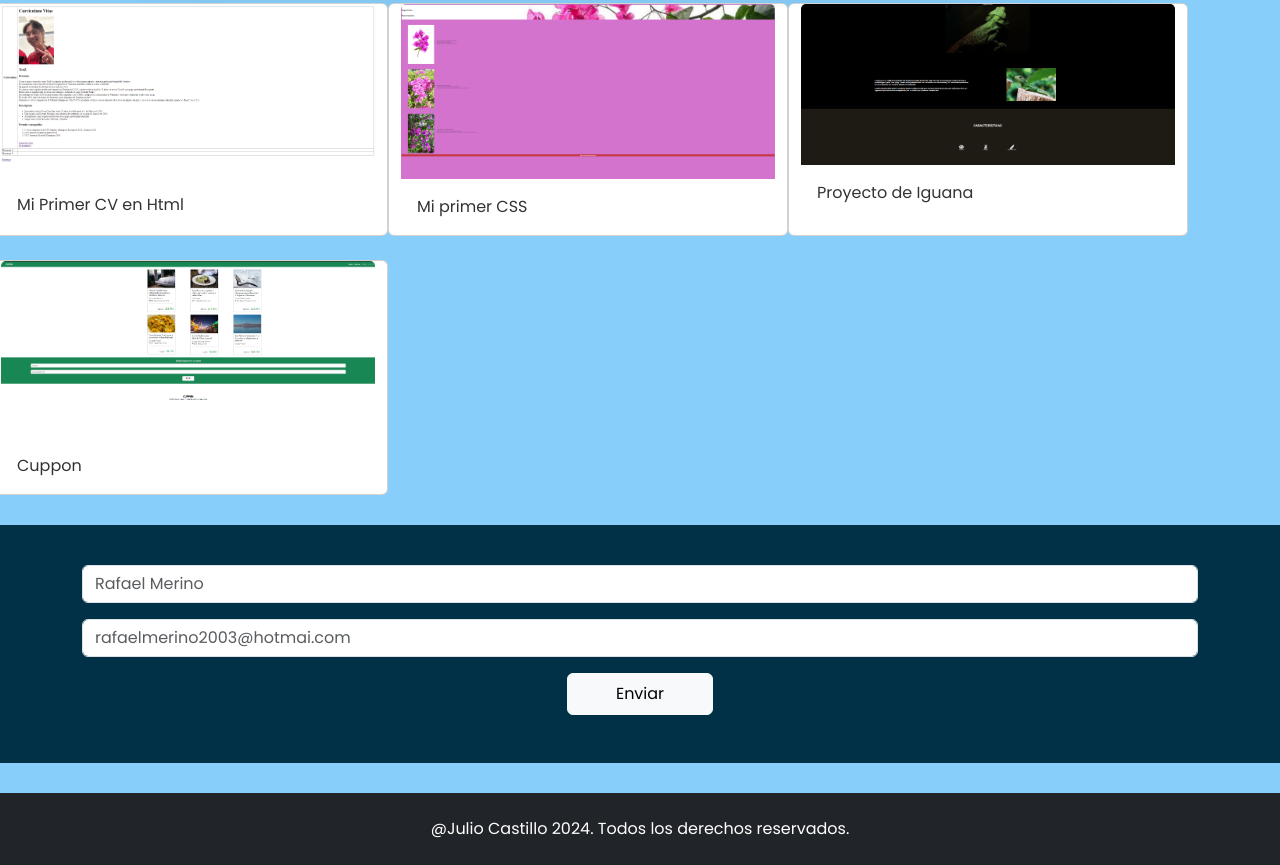
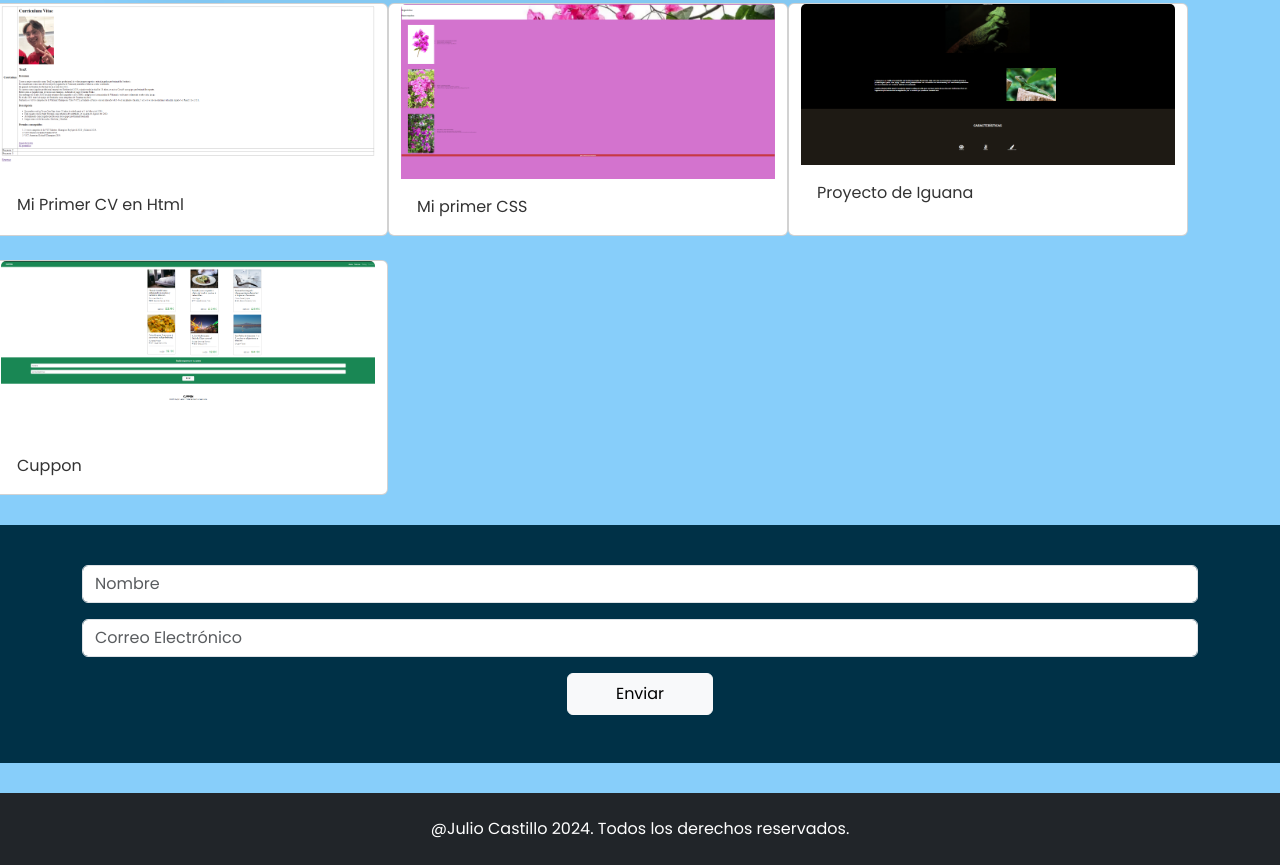
Before and after one commit to JulioC32/JulioC32.github.io, a plain HTML site: page index.html in a window 1280 px wide. Shown: the part 1354-2219 px from the top of the page. Drawn offline with nearby package versions, Linux system fonts and the light colour scheme.

Commit message:
actualizacion de datos

```diff
--- a/index.html
+++ b/index.html
@@ -213,10 +213,10 @@
         <div class="container">
         <form class="mt-4">
         <div class="mb-3">
-        <input type="text" class="form-control" placeholder="Rafael Merino">
+        <input type="text" class="form-control" placeholder="Nombre">
         </div>
         <div class="mb-3">
-        <input type="email" class="form-control" placeholder="rafaelmerino2003@hotmai.com">
+        <input type="email" class="form-control" placeholder="Correo Electrónico">
         </div>
         <button type="submit" class="btn btn-light px-5 py-2">Enviar</button>
         </form>
```
